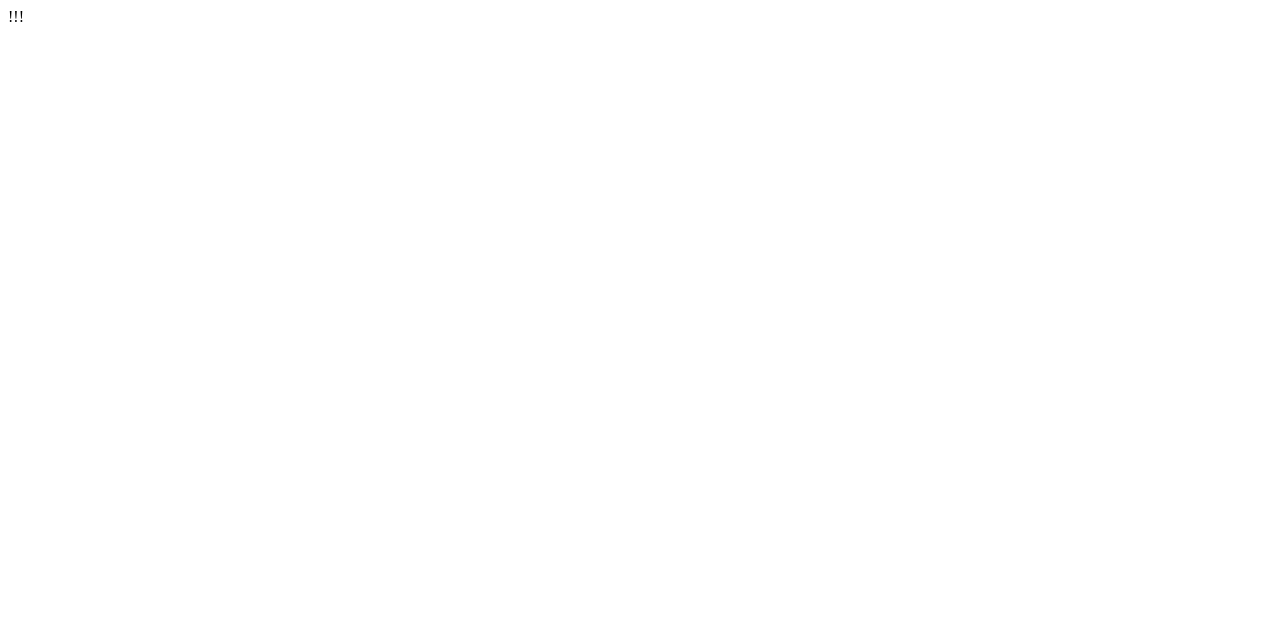
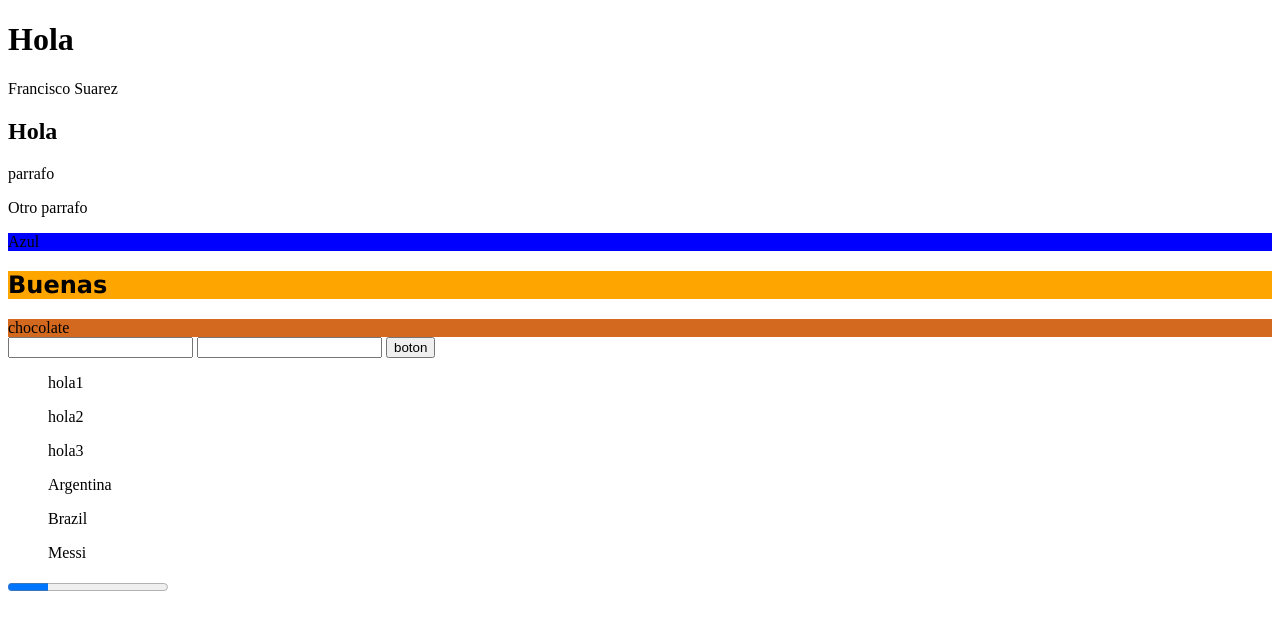
Before and after one commit to FranciscoSuarez555/Test, a plain HTML site: page index.html in a window 1280 px wide. Drawn offline with Linux system fonts and the light colour scheme.

Commit message:
Se agrego un H1 y H2

```diff
--- a/index.html
+++ b/index.html
@@ -1 +1,62 @@
-!!!
+<!DOCTYPE html>
+<html lang="es-la">
+<head>
+    <meta charset="UTF-8">
+    <meta name="viewport" content="width=device-width, initial-scale=1.0">
+    <title>Document</title>
+</head>
+<body>
+    <header>
+        <h1>Hola</h1>
+           <div>
+               <p>Francisco Suarez</p>
+           </div>
+       <h2>Hola</h2>
+           <div>
+               <p>parrafo</p>
+
+               <p>Otro parrafo </p>
+           </div>
+
+           <div style="background-color: blue;">
+            Azul
+           </div>
+
+    </header>
+
+    <main>
+
+        <div style="background-color: orange; font-family: 'Lucida Sans', 'Lucida Sans Regular', 'Lucida Grande', 'Lucida Sans Unicode', Geneva, Verdana, sans-serif;">
+            <h2>Buenas</h2>
+        </div>
+        <div style="background-color: chocolate;">chocolate</div>
+
+        <input type="text">
+        <input type="email" name="" id="">
+        <input type="button" value="boton">
+
+        <div>
+            <form>
+                    <ul>hola1</ul>
+                    <ul>hola2</ul>
+                    <ul>hola3</ul>
+            </form>
+            <form>
+                    <ol>Argentina</ol>
+                    <ol>Brazil</ol>
+                    <ol>Messi</ol>
+            </form>
+
+
+         </div>
+    </main>
+
+
+    <footer>
+        <progress max="100" value="25">25</progress>
+
+
+    </footer>
+
+</body>
+</html>
```
